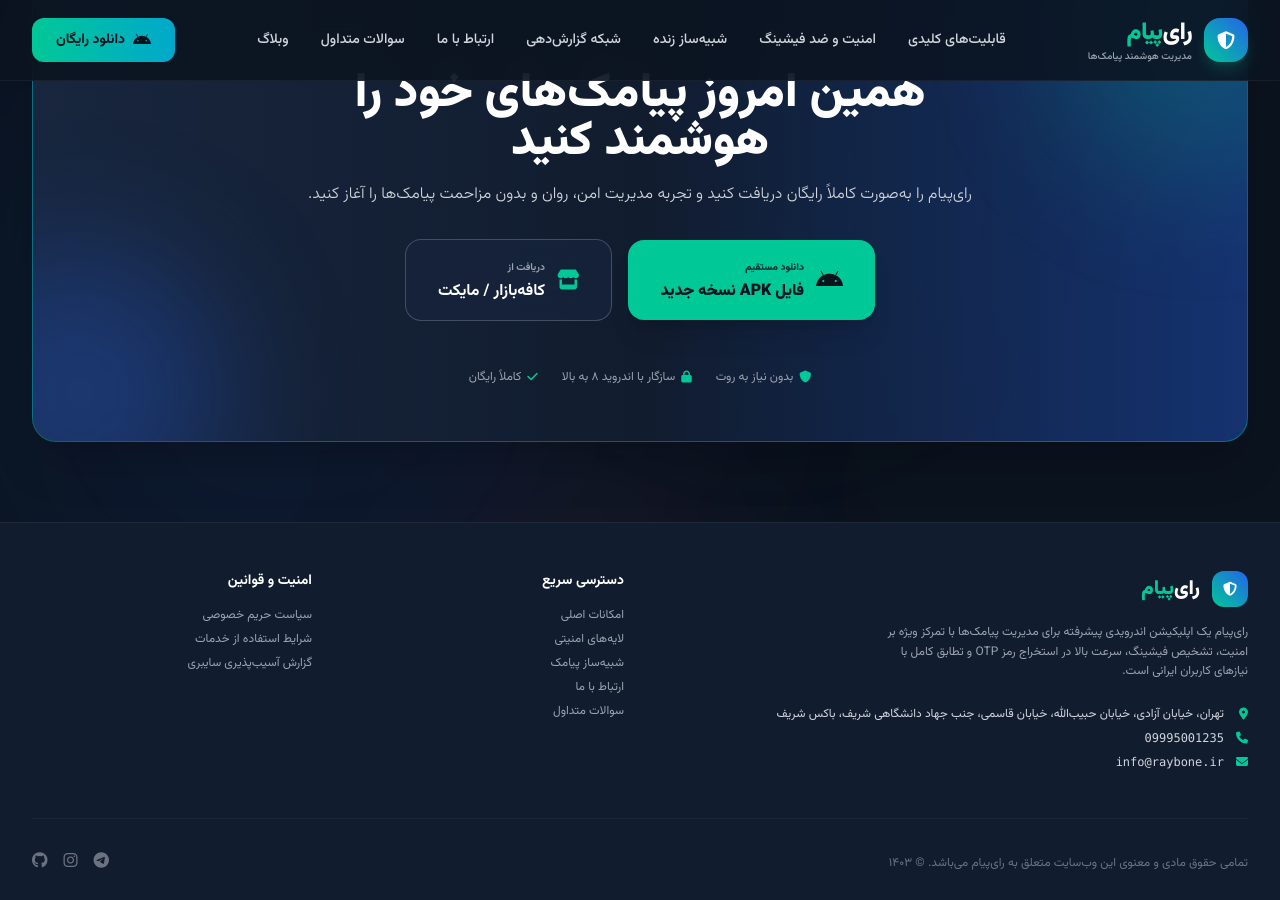
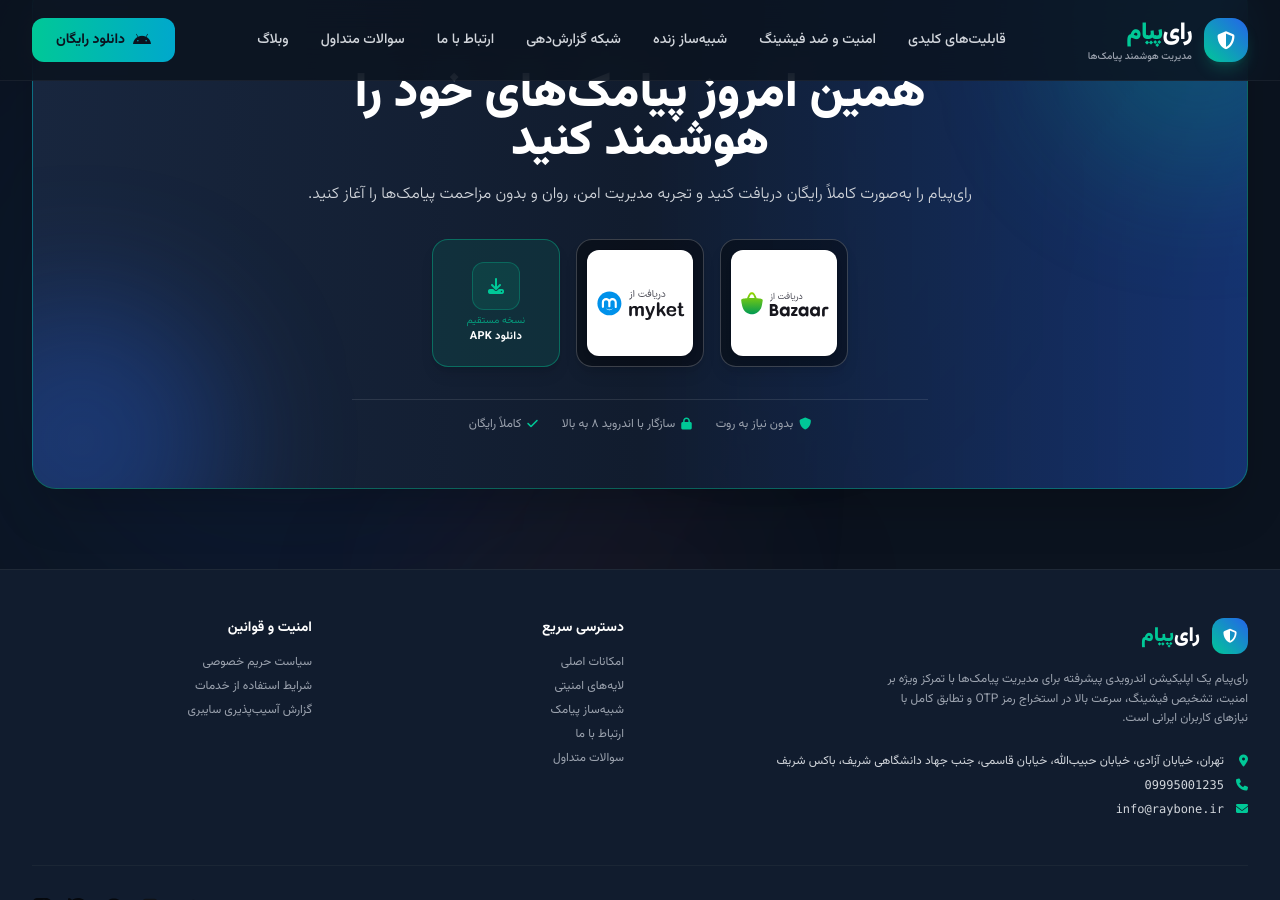
Before and after one commit to RayboneDev/raypayam-landing, a Jekyll site: the page built from index.html, in a window 1280 px wide and 900 px high, scrolled down 5215 px. Built offline with Jekyll 4.4.1, drawn with Linux system fonts in a browser that asks for light colours; nearby versions of some CDN libraries.

Commit message:
added myket and bazaar

```diff
--- a/_includes/download-banner.html
+++ b/_includes/download-banner.html
@@ -1,5 +1,5 @@
 <!-- DOWNLOAD CTA BANNER -->
-<section id="download" class="py-20 relative">
+<section id="download" class="py-20 relative overflow-hidden">
     <div class="max-w-7xl mx-auto px-4 sm:px-6 lg:px-8">
         <div
             class="relative rounded-3xl p-8 sm:p-14 overflow-hidden bg-gradient-to-r from-navyCard via-navyDark to-royalBlue/40 border border-cyanGlow/40 shadow-2xl text-center space-y-8">
@@ -11,41 +11,67 @@
                 class="absolute -bottom-24 -left-24 w-72 h-72 bg-royalBlue/30 rounded-full blur-3xl pointer-events-none">
             </div>
 
+            <!-- Heading & Description -->
             <div class="max-w-2xl mx-auto space-y-4 relative z-10">
-                <h2 class="text-3xl sm:text-5xl font-black text-white">همین امروز پیامک‌های خود را هوشمند کنید</h2>
+                <h2 class="text-3xl sm:text-5xl font-black text-white leading-tight">همین امروز پیامک‌های خود را هوشمند
+                    کنید</h2>
                 <p class="text-gray-300 text-sm sm:text-base font-light">
                     رای‌پیام را به‌صورت کاملاً رایگان دریافت کنید و تجربه مدیریت امن، روان و بدون مزاحمت پیامک‌ها را
                     آغاز کنید.
                 </p>
             </div>
 
-            <!-- Store Buttons -->
             <div class="flex flex-wrap items-center justify-center gap-4 relative z-10">
-                <a href="#"
-                    class="px-8 py-4 rounded-2xl bg-cyanGlow text-midnight font-black text-base shadow-xl hover:bg-cyanAccent transition-all flex items-center gap-3">
-                    <i class="fa-brands fa-android text-2xl"></i>
-                    <div class="text-right">
-                        <div class="text-[10px] opacity-80">دانلود مستقیم</div>
-                        <div>فایل APK نسخه جدید</div>
+
+                <!-- کافه‌بازار -->
+                <a href="https://cafebazaar.ir/app/your.package.name"
+                    class="w-24 h-24 sm:w-28 sm:h-28 md:w-32 md:h-32 p-2.5 rounded-2xl bg-black/40 hover:bg-black/60 border border-white/20 transition-all duration-300 group shadow-lg hover:border-cyanGlow/60 hover:shadow-cyanGlow/20 flex items-center justify-center"
+                    target="_blank" rel="noopener noreferrer" title="دریافت از کافه‌بازار"
+                    aria-label="دریافت از کافه‌بازار">
+                    <div
+                        class="w-full h-full rounded-xl bg-white flex items-center justify-center p-2 ring-1 ring-black/5 shadow-md group-hover:scale-105 transition-transform">
+                        <img src="{{ '/assets/images/bazaar.svg' | relative_url }}" alt="کافه‌بازار"
+                            class="w-full h-full object-contain" loading="lazy" decoding="async">
                     </div>
                 </a>
 
-                <a href="#"
-                    class="px-8 py-4 rounded-2xl glass-panel text-white font-bold text-base hover:bg-white/10 transition-all flex items-center gap-3 border border-white/20">
-                    <i class="fa-solid fa-store text-xl text-cyanGlow"></i>
-                    <div class="text-right">
-                        <div class="text-[10px] text-gray-400">دریافت از</div>
-                        <div>کافه‌بازار / مایکت</div>
+                <!-- مایکت -->
+                <a href="https://myket.ir/app/your.package.name"
+                    class="w-24 h-24 sm:w-28 sm:h-28 md:w-32 md:h-32 p-2.5 rounded-2xl bg-black/40 hover:bg-black/60 border border-white/20 transition-all duration-300 group shadow-lg hover:border-cyanGlow/60 hover:shadow-cyanGlow/20 flex items-center justify-center"
+                    target="_blank" rel="noopener noreferrer" title="دانلود از مایکت" aria-label="دانلود از مایکت">
+                    <div
+                        class="w-full h-full rounded-xl bg-white flex items-center justify-center p-2 ring-1 ring-black/5 shadow-md group-hover:scale-105 transition-transform">
+                        <img src="{{ '/assets/images/myket.svg' | relative_url }}" alt="مایکت"
+                            class="w-full h-full object-contain" loading="lazy" decoding="async">
                     </div>
                 </a>
+
+                <!-- مستقیم (Direct APK Download) -->
+                <a href="{{ '/assets/downloads/raypayam-latest.apk' | relative_url }}"
+                    class="w-24 h-24 sm:w-28 sm:h-28 md:w-32 md:h-32 p-2.5 rounded-2xl bg-cyanGlow/10 hover:bg-cyanGlow/20 border border-cyanGlow/40 transition-all duration-300 group shadow-lg flex flex-col items-center justify-center gap-1.5"
+                    title="دانلود مستقیم نسخه اندروید">
+                    <div
+                        class="w-10 h-10 sm:w-11 sm:h-11 md:w-12 md:h-12 rounded-xl bg-cyanGlow/10 flex items-center justify-center border border-cyanGlow/30 group-hover:scale-105 transition-transform">
+                        <i class="fa-solid fa-download text-cyanGlow text-sm sm:text-base"></i>
+                    </div>
+                    <div class="text-center rtl leading-tight px-1">
+                        <div class="text-[9px] sm:text-[10px] text-cyanGlow/80 font-light leading-none">نسخه مستقیم
+                        </div>
+                        <div
+                            class="text-[10px] sm:text-[11px] font-bold text-white tracking-wide mt-1 whitespace-nowrap">
+                            دانلود APK</div>
+                    </div>
+                </a>
+
             </div>
 
             <!-- Security Badge -->
-            <div class="pt-4 flex items-center justify-center gap-6 text-xs text-gray-400 relative z-10">
-                <span class="flex items-center gap-1.5"><i class="fa-solid fa-shield text-cyanGlow"></i> بدون نیاز
-                    به روت</span>
-                <span class="flex items-center gap-1.5"><i class="fa-solid fa-lock text-cyanGlow"></i> سازگار با
-                    اندروید ۸ به بالا</span>
+            <div
+                class="pt-4 flex flex-wrap items-center justify-center gap-6 text-xs text-gray-400 relative z-10 border-t border-white/10 max-w-xl mx-auto">
+                <span class="flex items-center gap-1.5"><i class="fa-solid fa-shield text-cyanGlow"></i> بدون نیاز به
+                    روت</span>
+                <span class="flex items-center gap-1.5"><i class="fa-solid fa-lock text-cyanGlow"></i> سازگار با اندروید
+                    ۸ به بالا</span>
                 <span class="flex items-center gap-1.5"><i class="fa-solid fa-check text-cyanGlow"></i> کاملاً
                     رایگان</span>
             </div>
--- a/_includes/footer.html
+++ b/_includes/footer.html
@@ -21,7 +21,8 @@
                 <div class="pt-2 space-y-2 text-xs text-gray-300">
                     <div class="flex items-center gap-2">
                         <i class="fa-solid fa-location-dot text-cyanGlow w-4"></i>
-                        <span>تهران، خیابان آزادی، خیابان حبیب‌الله، خیابان قاسمی، جنب جهاد دانشگاهی شریف، باکس شریف</span>
+                        <span>تهران، خیابان آزادی، خیابان حبیب‌الله، خیابان قاسمی، جنب جهاد دانشگاهی شریف، باکس
+                            شریف</span>
                     </div>
                     <div class="flex items-center gap-2">
                         <i class="fa-solid fa-phone text-cyanGlow w-4"></i>
@@ -52,8 +53,10 @@
             <div>
                 <h4 class="text-sm font-bold text-white mb-4">امنیت و قوانین</h4>
                 <ul class="space-y-2 text-xs text-gray-400">
-                    <li><a href="{{ '/privacy.html' | relative_url }}" class="hover:text-cyanGlow transition-colors">سیاست حریم خصوصی</a></li>
-                    <li><a href="{{ '/terms.html' | relative_url }}" class="hover:text-cyanGlow transition-colors">شرایط استفاده از خدمات</a></li>
+                    <li><a href="{{ '/privacy.html' | relative_url }}"
+                            class="hover:text-cyanGlow transition-colors">سیاست حریم خصوصی</a></li>
+                    <li><a href="{{ '/terms.html' | relative_url }}" class="hover:text-cyanGlow transition-colors">شرایط
+                            استفاده از خدمات</a></li>
                     <li><a href="#" class="hover:text-cyanGlow transition-colors">گزارش آسیب‌پذیری سایبری</a></li>
                 </ul>
             </div>
@@ -61,14 +64,50 @@
         </div>
 
         <!-- Bottom Copyright -->
+
         <div
             class="pt-8 border-t border-gray-800/80 flex flex-col sm:flex-row items-center justify-between gap-4 text-xs text-gray-500">
             <div>تمامی حقوق مادی و معنوی این وب‌سایت متعلق به رای‌پیام می‌باشد. © ۱۴۰۳</div>
             <div class="flex items-center gap-4 text-base">
-                <a href="#" class="hover:text-cyanGlow transition-colors"><i class="fa-brands fa-telegram"></i></a>
-                <a href="#" class="hover:text-cyanGlow transition-colors"><i class="fa-brands fa-instagram"></i></a>
-                <a href="#" class="hover:text-cyanGlow transition-colors"><i class="fa-brands fa-github"></i></a>
+
+                <!-- Telegram (SVG) -->
+                <a href="#"
+                    class="text-gray-400 hover:text-cyanGlow transition-colors w-5 h-5 inline-flex items-center justify-center">
+                    <img src="{{ '/assets/images/telegram.svg' | relative_url }}" alt="تلگرام"
+                        class="w-5 h-5 fill-current opacity-70 hover:opacity-100 transition-opacity">
+                </a>
+
+                <!-- Instagram (SVG) -->
+                <a href="#"
+                    class="text-gray-400 hover:text-cyanGlow transition-colors w-5 h-5 inline-flex items-center justify-center">
+                    <img src="{{ '/assets/images/instagram.svg' | relative_url }}" alt="اینستاگرام"
+                        class="w-5 h-5 fill-current opacity-70 hover:opacity-100 transition-opacity">
+                </a>
+
+                <!-- GitHub (SVG) -->
+                <a href="#"
+                    class="text-gray-400 hover:text-cyanGlow transition-colors w-5 h-5 inline-flex items-center justify-center">
+                    <img src="{{ '/assets/images/github.svg' | relative_url }}" alt="گیت‌هاب"
+                        class="w-5 h-5 fill-current opacity-70 hover:opacity-100 transition-opacity">
+                </a>
+
+                <!-- Bale (SVG) -->
+                <a href="#"
+                    class="text-gray-400 hover:text-cyanGlow transition-colors w-5 h-5 inline-flex items-center justify-center">
+                    <img src="{{ '/assets/images/bale.svg' | relative_url }}" alt="بله"
+                        class="w-5 h-5 fill-current opacity-70 hover:opacity-100 transition-opacity">
+                </a>
+
+                <!-- Eitaa (SVG) -->
+                <a href="#"
+                    class="text-gray-400 hover:text-cyanGlow transition-colors w-5 h-5 inline-flex items-center justify-center">
+                    <img src="{{ '/assets/images/eitaa.svg' | relative_url }}" alt="ایتا"
+                        class="w-5 h-5 fill-current opacity-70 hover:opacity-100 transition-opacity">
+                </a>
+
             </div>
         </div>
+
+
     </div>
 </footer>
```
Also changed, not shown: assets/images/bale.svg (added), assets/images/bazaar.svg (added), assets/images/eitaa.svg (added), assets/images/github.svg (added), assets/images/instagram.svg (added), assets/images/myket.svg (added), assets/images/telegram.svg (added).
